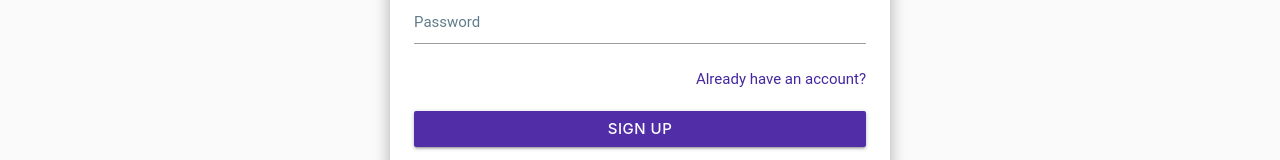
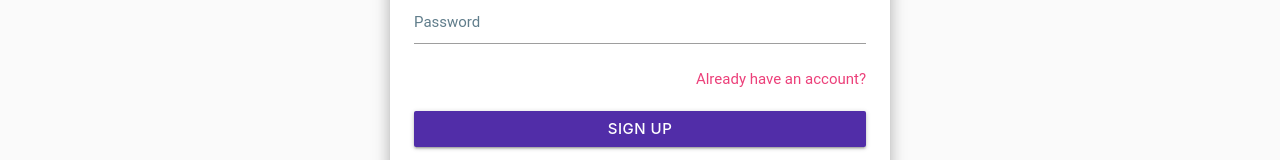
Before and after one commit to Muhammadasim225/quote-app, a React (Vite) app: page /signup in a window 1280 px wide. Shown: the part 505-665 px from the top of the page. Built offline with nearby package versions, Linux system fonts and the light colour scheme; no server answers.

Commit message:
Update Signup.jsx

```diff
--- a/src/components/Signup.jsx
+++ b/src/components/Signup.jsx
@@ -96,7 +96,7 @@ const Signup = () => {
             </div>
 
             <div className="right-align" style={{ marginBottom: "20px" }}>
-              <Link to="/login" className="deep-purple-text text-darken-3">
+              <Link to="/login" className="pink-text text-lighten-1">
                 Already have an account?
               </Link>
             </div>
```
